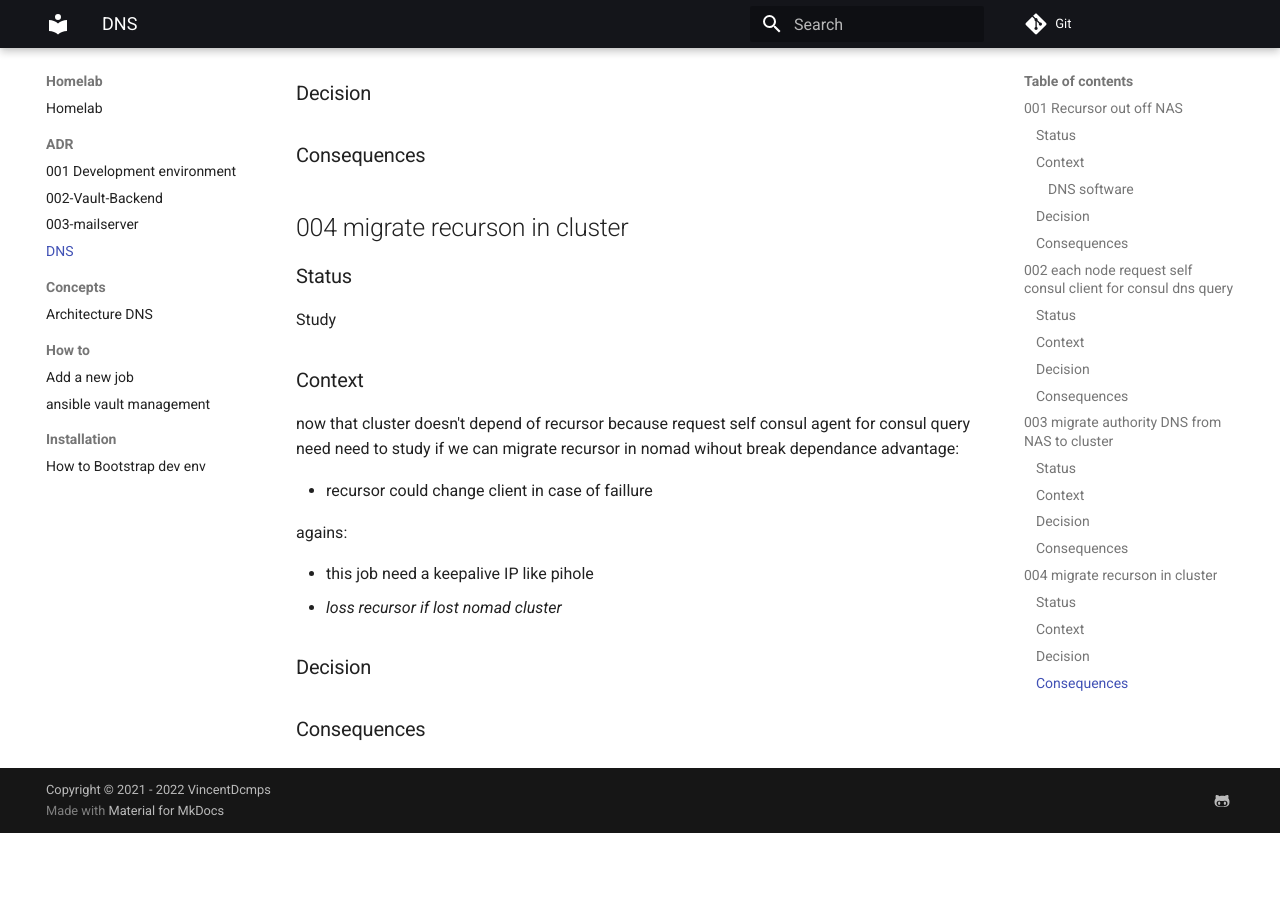
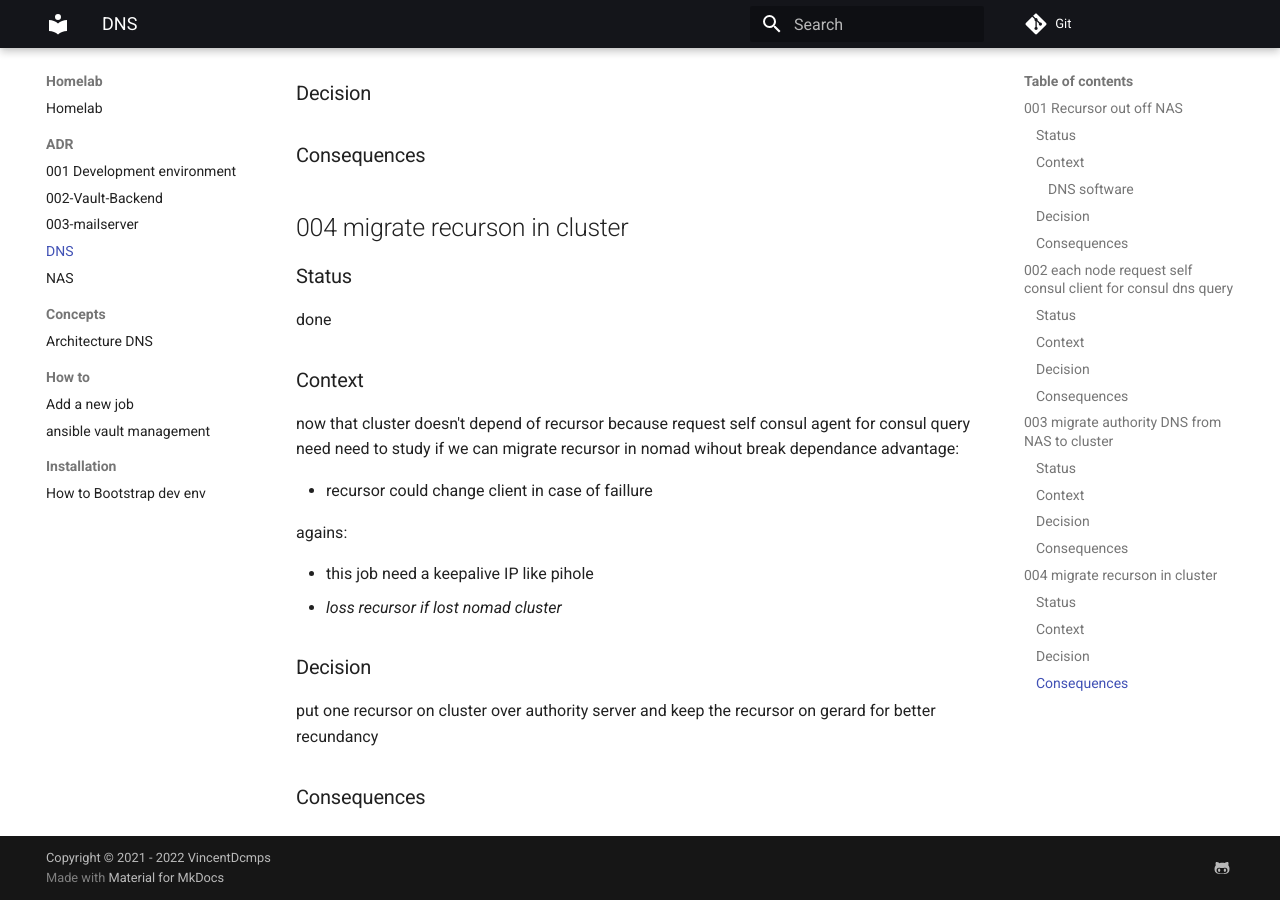
Before and after one commit to vincentDcmps/homelab, an MkDocs documentation site: the page built from docs/ADR/004-DNS.md, in a window 1280 px wide and 900 px high, scrolled down 2015 px. Built offline with MkDocs 1.6.1 and Material for MkDocs 9.7.7, drawn with Linux system fonts in a browser that asks for light colours; before the commit the page ends 2848 px from its top, so only the background shows below that.

Commit message:
docs: update ADR NAS and DNS

```diff
--- a/docs/ADR/004-DNS.md
+++ b/docs/ADR/004-DNS.md
@@ -56,7 +56,7 @@ need to modify annsible system role for systemd-resolved activation and consul r
 
 ### Status
 
-Study
+done
 
 ### Context
 
@@ -80,7 +80,7 @@ DNS authority will dependant to storage (less problematic than recursor)
 
 ### Status
 
-Study
+done
 
 ### Context
 
@@ -97,4 +97,6 @@ agains:
 
 ### Decision
 
+put one recursor on cluster over authority server and keep the recursor on gerard for better recundancy
+
 ### Consequences
```
Also changed, not shown: docs/ADR/005-NAS.md (added, +26 -0 lines).
